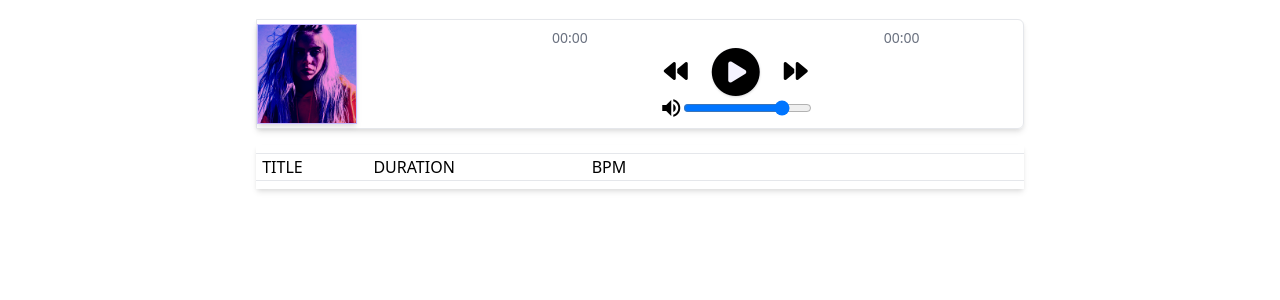
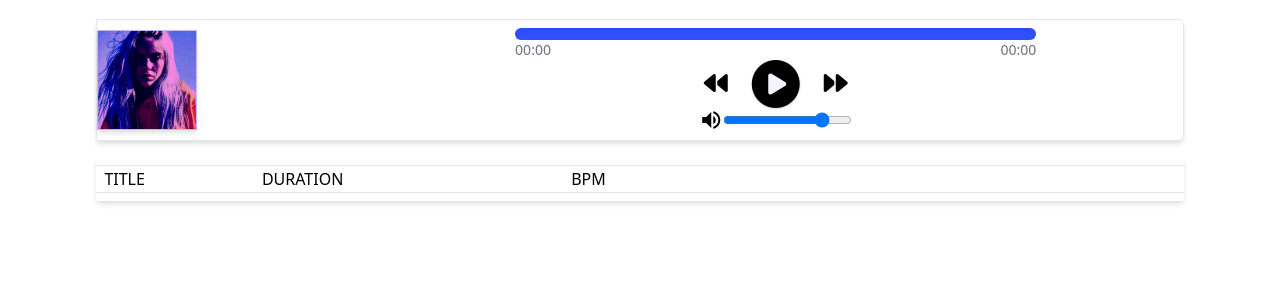
Before and after one commit to FhatuL/flask-js-audio-player, a Flask app: page / in a window 1280 px wide. Shown: the top 300 px of the page. Run offline with Flask 2, Linux system fonts and the light colour scheme; lists and menus that the app fills with data are empty; parts of the project's set-up code (start-up, migrations or seed data) failed here and were passed over; some libraries are stand-ins or nearby versions.

Commit message:
made ui improvements

```diff
--- a/main.py
+++ b/main.py
@@ -36,7 +36,7 @@ for item,i in zip(paths, range(len(paths))):
         'name': audio_title,
         'path': 'audio/'+item,
         'bpm': '0',
-        'price': '',
+        'price': '300',
         'index': i,
         'img': 'img/artwork/' + 'default.png',
         'length': min_ + ':' + str(sec)
--- a/static/css/player.css
+++ b/static/css/player.css
@@ -112,6 +112,29 @@ table td:last-child, table tr:last-child {
   width: 100%;
 }
 
+.btn {
+  outline: none;
+}
+
+.btn:focus {
+  outline: none;
+}
+
+input[type="button"]:focus {
+  outline: none;
+}
+
+.progress-bar-container {
+  height: 1.5vh;
+  width: 100%;
+  background-color: #304FFE;
+}
+
+.progress-bar {
+  background: #304FFE;
+  width: 100%;
+}
+
 @media (max-width: 768px) {
   .price, .bpm, .table-head {
     display: none;
@@ -144,4 +167,10 @@ table td:last-child, table tr:last-child {
     width: 25%;
   }
 }
+
+@media (min-width: 768px) and (max-width: 1280px) {
+  .controls-section, #songs-list {
+    width: 85%;
+  }
+}
 /*# sourceMappingURL=player.css.map */
--- a/static/css/player.scss
+++ b/static/css/player.scss
@@ -9,6 +9,8 @@ $art-size: 100px;
 $art-size-s: 70px;
 $player-width-l: 60%;
 $player-width-s: 97%;
+$player-width-m: 85%;
+$breakpoint-md: 1280px;
 
 
 
@@ -120,10 +122,28 @@ table {
     width: 100%;
 }
 
+.btn {
+    outline: none;
+}
+
+.btn:focus {
+    outline: none;
+}
+input[type="button"]:focus {
+    outline: none;
+}
 
 //progress bar
+
+.progress-bar-container {
+    height: 1.5vh;
+    width: 100%;
+    background-color: #304FFE;
+}
+
 .progress-bar {
-
+    background: #304FFE;
+    width: 100%;
 }
 
 
@@ -172,3 +192,10 @@ table {
         width: 25%
     }
 }
+
+@media (min-width: $breakpoint-tablet) and (max-width:$breakpoint-md) {
+    .controls-section, #songs-list {
+        width: $player-width-m;
+
+    }
+}
--- a/templates/player.html
+++ b/templates/player.html
@@ -269,6 +269,10 @@
         currTime.innerHTML = `${minutes}:${sec}`;
     });
 
+    audioElement.addEventListener('pause', ()=> {
+        console.log('This was triggered');
+    });
+
 
     volCtrl.addEventListener('input', ()=>{
         gainNode.gain.value = volCtrl.value;
--- a/templates/playerui.html
+++ b/templates/playerui.html
@@ -12,9 +12,12 @@
 
         <div class="player-controls mx-auto flex content-center justify-center py-2">
 
-            <div class="progress-bar">
+            <div class="progress-bar-container shadow-inner rounded-full">
+                <div class="progress-bar">
 
+                </div>
             </div>
+
 
             <div class="text-gray-500 dark:text-gray-400 flex justify-between text-3x1 md:text-sm font-medium tabular-nums">
                 <div class="" id="curr-play-time">00:00</div>
@@ -22,16 +25,16 @@
             </div>
 
             <div class="control-buttons mx-auto flex self-center">
-                <button class="" id="prev-btn">
+                <button class="btn" id="prev-btn">
                     <i class="fa fa-backward text-2xl" aria-hidden="true"></i>
                 </button>
 
-                <button id="play-btn" data-play="false" role="switch" aria-checked="false" class="bg-purple-50 shadow rounded-full mx-6">
+                <button id="play-btn" data-play="false" role="switch" aria-checked="false" class="btn bg-purple-50 shadow rounded-full mx-6">
                     <i class="fas fa-play-circle text-5xl"></i>
 
                 </button>
 
-                <button class="" id="next-btn">
+                <button class="btn" id="next-btn">
                     <i class="fa fa-forward text-2xl" aria-hidden="true"></i>
                 </button>
             </div>
@@ -66,7 +69,7 @@
                     <td class="border text-left pr-7 py-4">{{song['name']}}</td>
                     <td class="border text-left py-4">{{song['length']}}</td>
                     <td class="border py-4 bpm">{{song['bpm']}}</td>
-                    <td class="border pr-16 py-4 price">{{song['price']}}</td>
+                    <td class="border pr-16 py-4 price">R{{song['price']}}</td>
                 </tr>
             {% endfor %}
             </tbody>
```
Also changed, not shown: 1 other file.
